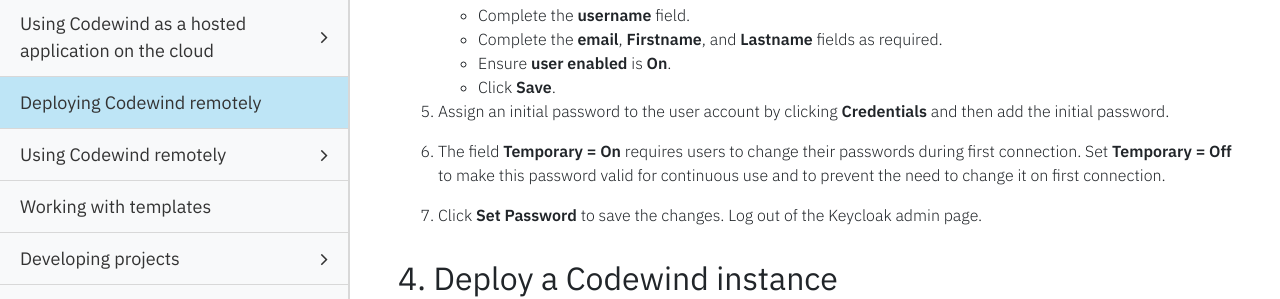
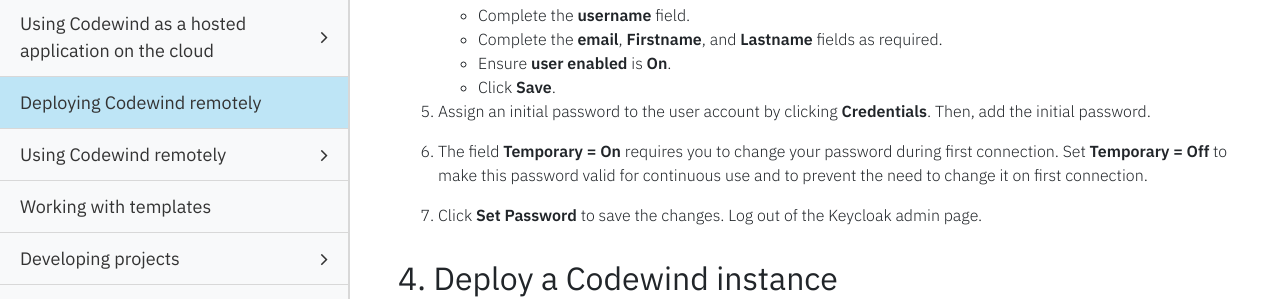
Before and after one commit to eclipse-archived/codewind-docs, a Jekyll site: the page built from docs/_documentations/remote-deploying-codewind.md, in a window 1280 px wide and 900 px high, scrolled down 2289 px. Shown: the part 159-458 px from the top of the window. Built offline with Jekyll 4.4.1, drawn with Linux system fonts in a browser that asks for light colours; nearby versions of some CDN libraries; comment, search, counter and statistics services are not loaded.

Commit message:
ID edits

```diff
--- a/docs/_documentations/remote-deploying-codewind.md
+++ b/docs/_documentations/remote-deploying-codewind.md
@@ -81,7 +81,7 @@ devex001   codewind    122m   https://codewind-keycloak-devex001.<ingress-domain
 - Set a new administrator password.
 - To return to the admin console, click **Back to Security Admin Console** or log out and log back in to Keycloak as the admin user with your new admin password.
 
-4. Ensure that the Realm is set to `Codewind` by clicking on the dropdown arrow on the page. Select **Codewind** if necessary and complete these steps:
+4. Ensure that the Realm is set to **Codewind** by clicking on the dropdown arrow on the page. Select **Codewind** if necessary and complete these steps:
 - Click **Users**.
 - Click **Add user**.
 - Complete the **username** field.
@@ -89,9 +89,9 @@ devex001   codewind    122m   https://codewind-keycloak-devex001.<ingress-domain
 - Ensure **user enabled** is **On**.
 - Click **Save**.
 
-5. Assign an initial password to the user account by clicking **Credentials** and then add the initial password.
+5. Assign an initial password to the user account by clicking **Credentials**. Then, add the initial password.
 
-6. The field **Temporary = On** requires users to change their passwords during first connection. Set **Temporary = Off** to make this password valid for continuous use and to prevent the need to change it on first connection.
+6. The field **Temporary = On** requires you to change your password during first connection. Set **Temporary = Off** to make this password valid for continuous use and to prevent the need to change it on first connection.
 
 7. Click **Set Password** to save the changes. Log out of the Keycloak admin page.
 
```
